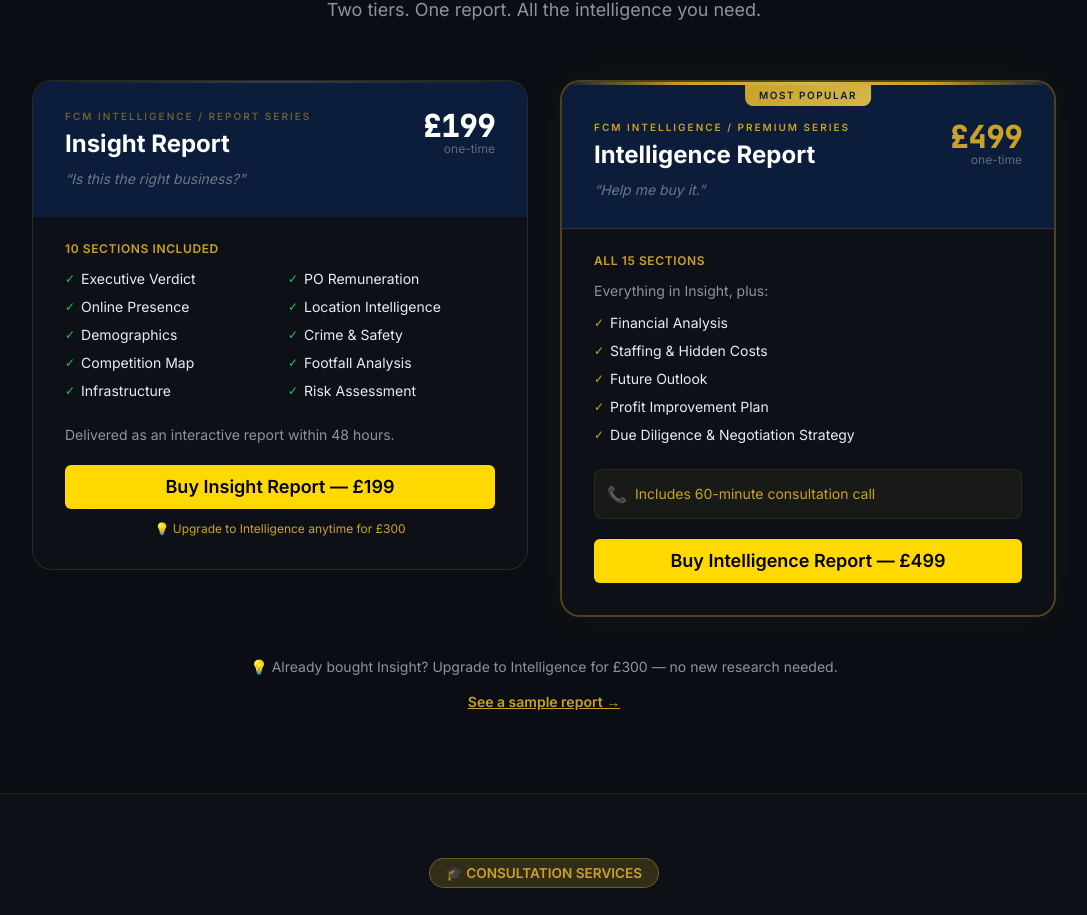
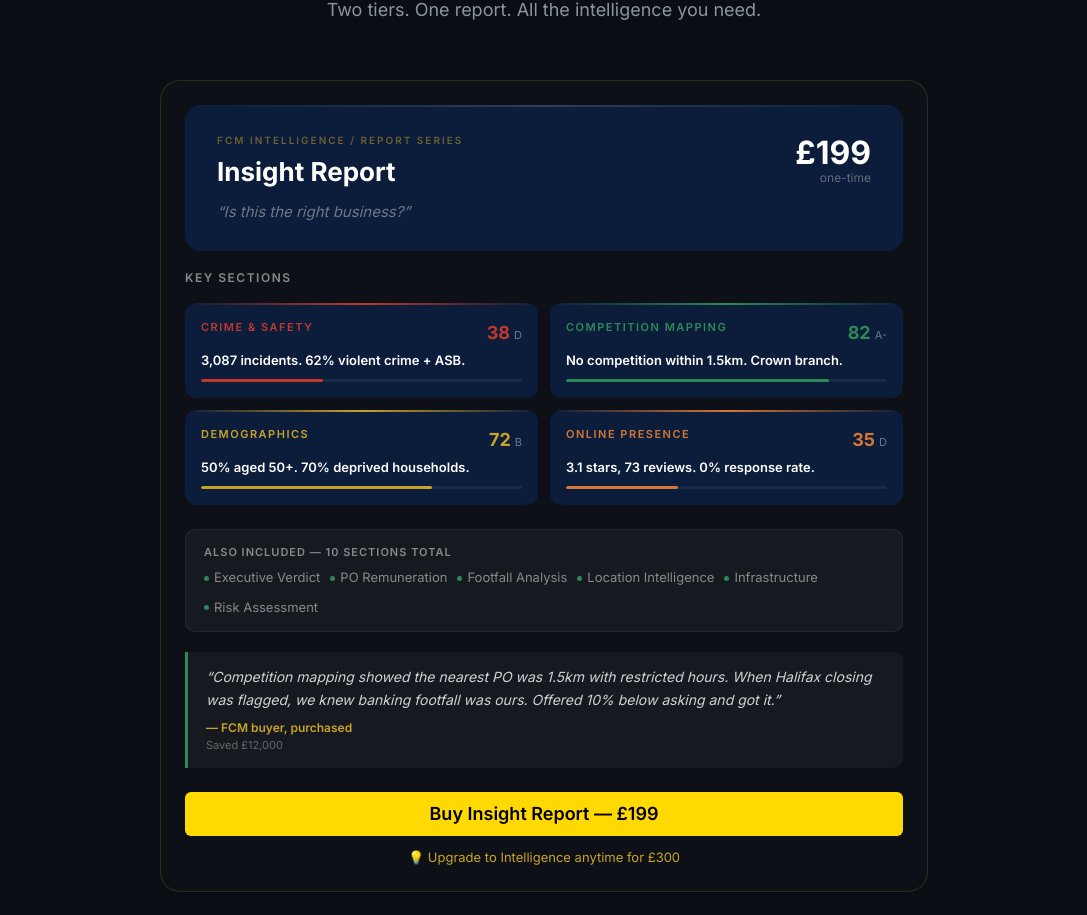
Before and after one commit to agentmicky23-collab/fcm-intelligence-reports, a Next.js app: page / in a window 1280 px wide. Shown: the part 4720-5635 px from the top of the page, without its empty margins (96-1183 px from the left). Built offline with nearby package versions, Linux system fonts and the light colour scheme.

Commit message:
Match homepage tier cards to /reports design

```diff
--- a/app/page.tsx
+++ b/app/page.tsx
@@ -389,7 +389,7 @@ export default function Home() {
         </div>
       </section>
 
-      {/* ═══════════════════════════ TWO-TIER PRICING (compact two-column) ═══════════════════════════ */}
+      {/* ═══════════════════════════ TWO-TIER PRICING — /reports tier card design ═══════════════════════════ */}
       <section className="py-20" id="report-tiers" style={{ background: '#0a0e14' }}>
         <div className="container mx-auto px-4">
           <div className="text-center mb-14">
@@ -399,135 +399,194 @@ export default function Home() {
             </p>
           </div>
 
-          <div className="grid grid-cols-1 md:grid-cols-2 gap-8 max-w-5xl mx-auto items-start">
-            {/* ── Insight Report — /reports tier card aesthetic ── */}
+          <div className="max-w-3xl mx-auto flex flex-col gap-10">
+
+            {/* ── INSIGHT REPORT — /reports tier card aesthetic (1px gold border) ── */}
             <div style={{
               border: '1px solid rgba(201,162,39,0.18)',
               borderRadius: 20,
-              overflow: 'hidden',
+              padding: 24,
               background: '#0d1117',
             }}>
+              {/* Header block — navy */}
               <div style={{
                 background: '#0B1D3A',
+                borderRadius: 16,
                 padding: '28px 32px',
+                marginBottom: 18,
                 position: 'relative',
                 overflow: 'hidden',
               }}>
                 <div style={{ position: 'absolute', top: 0, left: 0, right: 0, height: 2, background: 'linear-gradient(90deg, transparent, rgba(255,255,255,0.15), transparent)' }} />
-                <div className="flex items-center justify-between">
+                <div className="flex items-center justify-between flex-wrap gap-3">
                   <div>
-                    <div style={{ fontSize: 10, fontWeight: 600, color: 'rgba(201,162,39,0.5)', textTransform: 'uppercase', letterSpacing: 2, marginBottom: 4 }}>FCM Intelligence / Report series</div>
-                    <div className="text-2xl font-bold text-white">Insight Report</div>
+                    <div style={{ fontFamily: "'Inter', sans-serif", fontSize: 10, fontWeight: 600, color: 'rgba(201,162,39,0.5)', textTransform: 'uppercase', letterSpacing: 2, marginBottom: 4 }}>FCM Intelligence / Report series</div>
+                    <div style={{ fontFamily: "'Inter', sans-serif", fontSize: 26, fontWeight: 700, color: '#FFFFFF' }}>Insight Report</div>
                   </div>
                   <div style={{ textAlign: 'right' }}>
-                    <div className="font-mono text-3xl font-bold text-white" style={{ lineHeight: 1 }}>£199</div>
-                    <div className="text-xs" style={{ color: 'rgba(255,255,255,0.35)' }}>one-time</div>
+                    <div style={{ fontFamily: "'Inter', sans-serif", fontSize: 32, fontWeight: 700, color: '#FFFFFF', lineHeight: 1 }}>£199</div>
+                    <div style={{ fontFamily: "'Inter', sans-serif", fontSize: 12, color: 'rgba(255,255,255,0.35)' }}>one-time</div>
                   </div>
                 </div>
-                <div style={{ fontSize: 14, fontStyle: 'italic', color: 'rgba(255,255,255,0.4)', marginTop: 8 }}>
+                <div style={{ fontFamily: "'Inter', sans-serif", fontSize: 15, fontStyle: 'italic', color: 'rgba(255,255,255,0.4)', marginTop: 10 }}>
                   &ldquo;Is this the right business?&rdquo;
                 </div>
               </div>
 
-              <div style={{ padding: '24px 32px 32px' }}>
-                <p className="font-semibold text-xs mb-3 uppercase tracking-wider" style={{ color: '#c9a227' }}>10 sections included</p>
-                <div className="grid grid-cols-2 gap-x-4 gap-y-2 mb-6">
-                  {[
-                    'Executive Verdict',
-                    'PO Remuneration',
-                    'Online Presence',
-                    'Location Intelligence',
-                    'Demographics',
-                    'Crime & Safety',
-                    'Competition Map',
-                    'Footfall Analysis',
-                    'Infrastructure',
-                    'Risk Assessment',
-                  ].map((item) => (
-                    <div key={item} className="flex items-center gap-1.5 text-sm">
-                      <span style={{ color: '#22c55e', fontSize: 12 }}>✓</span>
-                      <span style={{ color: '#e6edf3' }}>{item}</span>
+              {/* Key sections */}
+              <div style={{ fontFamily: "'Inter', sans-serif", fontSize: 12, fontWeight: 600, color: '#888888', textTransform: 'uppercase', letterSpacing: 1.5, margin: '18px 0 16px' }}>Key sections</div>
+
+              <div className="grid grid-cols-1 sm:grid-cols-2 gap-3 mb-6">
+                {[
+                  { label: 'Crime & Safety', score: 38, grade: 'D', color: '#C0392B', headline: '3,087 incidents. 62% violent crime + ASB.' },
+                  { label: 'Competition Mapping', score: 82, grade: 'A-', color: '#2D8A56', headline: 'No competition within 1.5km. Crown branch.' },
+                  { label: 'Demographics', score: 72, grade: 'B', color: '#c9a227', headline: '50% aged 50+. 70% deprived households.' },
+                  { label: 'Online Presence', score: 35, grade: 'D', color: '#D47735', headline: '3.1 stars, 73 reviews. 0% response rate.' },
+                ].map((s) => (
+                  <div key={s.label} style={{ background: '#0B1D3A', borderRadius: 12, padding: 16, position: 'relative', overflow: 'hidden' }}>
+                    <div style={{ position: 'absolute', top: 0, left: 0, right: 0, height: 2, background: `linear-gradient(90deg, transparent, ${s.color}, transparent)` }} />
+                    <div style={{ display: 'flex', justifyContent: 'space-between', marginBottom: 6 }}>
+                      <span style={{ fontFamily: "'Inter', sans-serif", fontSize: 11, fontWeight: 600, color: s.color, textTransform: 'uppercase', letterSpacing: 1.5 }}>{s.label}</span>
+                      <span>
+                        <span style={{ fontFamily: "'Inter', sans-serif", fontSize: 18, fontWeight: 700, color: s.color }}>{s.score}</span>
+                        <span style={{ fontFamily: "'Inter', sans-serif", fontSize: 11, color: 'rgba(255,255,255,0.4)', marginLeft: 4 }}>{s.grade}</span>
+                      </span>
                     </div>
+                    <div style={{ fontFamily: "'Inter', sans-serif", fontSize: 13, fontWeight: 600, color: '#FFFFFF', lineHeight: 1.3 }}>{s.headline}</div>
+                    <div style={{ height: 3, background: 'rgba(255,255,255,0.06)', borderRadius: 2, marginTop: 10, overflow: 'hidden' }}>
+                      <div style={{ width: `${s.score}%`, height: '100%', background: s.color, borderRadius: 2 }} />
+                    </div>
+                  </div>
+                ))}
+              </div>
+
+              {/* Also included */}
+              <div style={{ background: 'rgba(255,255,255,0.04)', borderRadius: 10, padding: '14px 18px', marginBottom: 20, border: '1px solid rgba(255,255,255,0.06)' }}>
+                <div style={{ fontFamily: "'Inter', sans-serif", fontSize: 11, fontWeight: 600, color: '#888888', textTransform: 'uppercase', letterSpacing: 1, marginBottom: 8 }}>Also included — 10 sections total</div>
+                <div style={{ display: 'flex', flexWrap: 'wrap', gap: 10 }}>
+                  {['Executive Verdict', 'PO Remuneration', 'Footfall Analysis', 'Location Intelligence', 'Infrastructure', 'Risk Assessment'].map((s) => (
+                    <span key={s} style={{ fontFamily: "'Inter', sans-serif", fontSize: 13, color: '#888888', display: 'flex', alignItems: 'center', gap: 5 }}>
+                      <span style={{ width: 5, height: 5, borderRadius: 3, background: '#2D8A56' }} /> {s}
+                    </span>
                   ))}
                 </div>
+              </div>
 
-                <p className="text-sm mb-5" style={{ color: '#8b949e' }}>
-                  Delivered as an interactive report within 48 hours.
-                </p>
+              {/* Client quote */}
+              <div style={{ borderLeft: '3px solid #2D8A56', padding: '14px 18px', background: 'rgba(255,255,255,0.04)', borderRadius: '0 10px 10px 0', marginBottom: 24 }}>
+                <div style={{ fontFamily: "'Inter', sans-serif", fontSize: 14, fontStyle: 'italic', color: 'rgba(255,255,255,0.8)', lineHeight: 1.6, marginBottom: 8 }}>
+                  &ldquo;Competition mapping showed the nearest PO was 1.5km with restricted hours. When Halifax closing was flagged, we knew banking footfall was ours. Offered 10% below asking and got it.&rdquo;
+                </div>
+                <div style={{ fontFamily: "'Inter', sans-serif", fontSize: 12, fontWeight: 600, color: '#c9a227' }}>— FCM buyer, purchased</div>
+                <div style={{ fontFamily: "'Inter', sans-serif", fontSize: 11, color: '#666666' }}>Saved £12,000</div>
+              </div>
 
-                <BuyButton tier="insight" label="Buy Insight Report — £199" className="btn-primary w-full text-lg py-3" />
-                <p className="text-xs text-center mt-3" style={{ color: '#c9a227' }}>
-                  💡 Upgrade to Intelligence anytime for £300
-                </p>
-              </div>
+              {/* CTA */}
+              <BuyButton tier="insight" label="Buy Insight Report — £199" className="btn-primary w-full text-lg py-3" />
+              <p style={{ fontFamily: "'Inter', sans-serif", fontSize: 13, color: '#c9a227', textAlign: 'center', marginTop: 12 }}>
+                💡 Upgrade to Intelligence anytime for £300
+              </p>
             </div>
 
-            {/* ── Intelligence Report — /reports tier card aesthetic (gold border) ── */}
+            {/* ──────────── Divider ──────────── */}
+            <div style={{ display: 'flex', alignItems: 'center', gap: 16, padding: '0 20px' }}>
+              <div style={{ flex: 1, height: 1, background: 'linear-gradient(90deg, transparent, rgba(201,162,39,0.2), transparent)' }} />
+              <span style={{ fontFamily: "'Inter', sans-serif", fontSize: 11, fontWeight: 600, color: 'rgba(201,162,39,0.35)', textTransform: 'uppercase', letterSpacing: 2 }}>or go deeper</span>
+              <div style={{ flex: 1, height: 1, background: 'linear-gradient(90deg, transparent, rgba(201,162,39,0.2), transparent)' }} />
+            </div>
+
+            {/* ── INTELLIGENCE REPORT — /reports tier card aesthetic (2px gold border + glow) ── */}
             <div style={{
               border: '2px solid rgba(201,162,39,0.35)',
               borderRadius: 20,
-              overflow: 'hidden',
+              padding: 24,
               background: '#0d1117',
               boxShadow: '0 0 40px rgba(201,162,39,0.06)',
             }}>
+              {/* Header block — navy with gold accents */}
               <div style={{
                 background: '#0B1D3A',
+                borderRadius: 16,
                 padding: '28px 32px',
+                marginBottom: 18,
                 position: 'relative',
                 overflow: 'hidden',
-                borderBottom: '1.5px solid rgba(201,162,39,0.2)',
+                border: '1.5px solid rgba(201,162,39,0.2)',
               }}>
                 <div style={{ position: 'absolute', top: 0, left: 0, right: 0, height: 3, background: 'linear-gradient(90deg, transparent, #c9a227, #d4b84a, #c9a227, transparent)' }} />
-                <div style={{ position: 'absolute', top: 3, left: '50%', transform: 'translateX(-50%)', background: 'linear-gradient(135deg, #c9a227, #d4b84a)', color: '#0B1D3A', fontSize: 10, fontWeight: 600, padding: '3px 14px', borderRadius: '0 0 8px 8px', textTransform: 'uppercase', letterSpacing: 1.5 }}>Most popular</div>
-                <div className="flex items-center justify-between" style={{ marginTop: 10 }}>
+                <div style={{ position: 'absolute', top: 3, left: '50%', transform: 'translateX(-50%)', background: 'linear-gradient(135deg, #c9a227, #d4b84a)', color: '#0B1D3A', fontFamily: "'Inter', sans-serif", fontSize: 10, fontWeight: 600, padding: '3px 14px', borderRadius: '0 0 8px 8px', textTransform: 'uppercase', letterSpacing: 1.5 }}>Most popular</div>
+                <div className="flex items-center justify-between flex-wrap gap-3" style={{ marginTop: 10 }}>
                   <div>
-                    <div style={{ fontSize: 10, fontWeight: 600, color: '#c9a227', textTransform: 'uppercase', letterSpacing: 2, marginBottom: 4 }}>FCM Intelligence / Premium series</div>
-                    <div className="text-2xl font-bold text-white">Intelligence Report</div>
+                    <div style={{ fontFamily: "'Inter', sans-serif", fontSize: 10, fontWeight: 600, color: '#c9a227', textTransform: 'uppercase', letterSpacing: 2, marginBottom: 4 }}>FCM Intelligence / Premium series</div>
+                    <div style={{ fontFamily: "'Inter', sans-serif", fontSize: 26, fontWeight: 700, color: '#FFFFFF' }}>Intelligence Report</div>
                   </div>
                   <div style={{ textAlign: 'right' }}>
-                    <div className="font-mono text-3xl font-bold" style={{ color: '#c9a227', lineHeight: 1 }}>£499</div>
-                    <div className="text-xs" style={{ color: 'rgba(255,255,255,0.35)' }}>one-time</div>
+                    <div style={{ fontFamily: "'Inter', sans-serif", fontSize: 32, fontWeight: 700, color: '#c9a227', lineHeight: 1 }}>£499</div>
+                    <div style={{ fontFamily: "'Inter', sans-serif", fontSize: 12, color: 'rgba(255,255,255,0.35)' }}>one-time</div>
                   </div>
                 </div>
-                <div style={{ fontSize: 14, fontStyle: 'italic', color: 'rgba(255,255,255,0.4)', marginTop: 8 }}>
+                <div style={{ fontFamily: "'Inter', sans-serif", fontSize: 15, fontStyle: 'italic', color: 'rgba(255,255,255,0.4)', marginTop: 10 }}>
                   &ldquo;Help me buy it.&rdquo;
                 </div>
               </div>
 
-              <div style={{ padding: '24px 32px 32px' }}>
-                <p className="font-semibold text-xs mb-3 uppercase tracking-wider" style={{ color: '#c9a227' }}>All 15 sections</p>
-                <p className="text-sm mb-3" style={{ color: '#8b949e' }}>Everything in Insight, plus:</p>
-                <div className="space-y-2 mb-6">
-                  {[
-                    'Financial Analysis',
-                    'Staffing & Hidden Costs',
-                    'Future Outlook',
-                    'Profit Improvement Plan',
-                    'Due Diligence & Negotiation Strategy',
-                  ].map((item) => (
-                    <div key={item} className="flex items-center gap-1.5 text-sm">
-                      <span style={{ color: '#c9a227', fontSize: 12 }}>✓</span>
-                      <span style={{ color: '#e6edf3' }}>{item}</span>
-                    </div>
+              {/* Intelligence-exclusive sections */}
+              <div style={{ fontFamily: "'Inter', sans-serif", fontSize: 12, fontWeight: 600, color: '#888888', textTransform: 'uppercase', letterSpacing: 1.5, margin: '18px 0 16px' }}>Intelligence-exclusive sections</div>
+
+              <div className="grid grid-cols-1 sm:grid-cols-2 gap-3 mb-6">
+                {[
+                  { label: 'Due Diligence Pack', color: '#c9a227', headline: 'Every question. Every document. Walk in prepared.' },
+                  { label: 'Profit Improvement', color: '#c9a227', headline: 'Evidence-based actions with projected ROI.' },
+                  { label: 'Future Outlook', color: '#2D8A56', headline: '5-year outlook: planning, developments, trajectory.' },
+                  { label: 'Negotiation Strategy', color: '#c9a227', headline: 'Offer range + every question to ask the seller.' },
+                ].map((s) => (
+                  <div key={s.label} style={{ background: '#0B1D3A', borderRadius: 12, padding: 16, position: 'relative', overflow: 'hidden' }}>
+                    <div style={{ position: 'absolute', top: 0, left: 0, right: 0, height: 2, background: `linear-gradient(90deg, transparent, ${s.color}, transparent)` }} />
+                    <div style={{ fontFamily: "'Inter', sans-serif", fontSize: 11, fontWeight: 600, color: s.color, textTransform: 'uppercase', letterSpacing: 1.5, marginBottom: 8 }}>{s.label}</div>
+                    <div style={{ fontFamily: "'Inter', sans-serif", fontSize: 13, fontWeight: 600, color: '#FFFFFF', lineHeight: 1.3 }}>{s.headline}</div>
+                  </div>
+                ))}
+              </div>
+
+              {/* Also included */}
+              <div style={{ background: 'rgba(255,255,255,0.04)', borderRadius: 10, padding: '14px 18px', marginBottom: 14, border: '1px solid rgba(255,255,255,0.06)' }}>
+                <div style={{ fontFamily: "'Inter', sans-serif", fontSize: 11, fontWeight: 600, color: '#888888', textTransform: 'uppercase', letterSpacing: 1, marginBottom: 8 }}>Also included in Intelligence</div>
+                <div style={{ display: 'flex', flexWrap: 'wrap', gap: 10 }}>
+                  {['All 10 Insight sections', 'Financial Analysis', 'Staffing Costs', '60-min Consultation'].map((s) => (
+                    <span key={s} style={{ fontFamily: "'Inter', sans-serif", fontSize: 13, color: '#888888', display: 'flex', alignItems: 'center', gap: 5 }}>
+                      <span style={{ width: 5, height: 5, borderRadius: 3, background: '#c9a227' }} /> {s}
+                    </span>
                   ))}
                 </div>
+              </div>
 
-                <div className="flex items-center gap-2 mb-5 p-3 rounded-lg" style={{ background: 'rgba(201,162,39,0.06)', border: '1px solid rgba(201,162,39,0.12)' }}>
-                  <span>📞</span>
-                  <span className="text-sm" style={{ color: '#c9a227' }}>Includes 60-minute consultation call</span>
+              {/* Consultation call highlight */}
+              <div className="flex items-center gap-2 mb-5 p-3 rounded-lg" style={{ background: 'rgba(201,162,39,0.06)', border: '1px solid rgba(201,162,39,0.12)' }}>
+                <span>📞</span>
+                <span style={{ fontFamily: "'Inter', sans-serif", fontSize: 14, color: '#c9a227' }}>Includes 60-minute consultation call</span>
+              </div>
+
+              {/* Client quote */}
+              <div style={{ borderLeft: '3px solid #c9a227', padding: '14px 18px', background: 'rgba(255,255,255,0.04)', borderRadius: '0 10px 10px 0', marginBottom: 24 }}>
+                <div style={{ fontFamily: "'Inter', sans-serif", fontSize: 14, fontStyle: 'italic', color: 'rgba(255,255,255,0.8)', lineHeight: 1.6, marginBottom: 8 }}>
+                  &ldquo;I walked in holding 23 documents to request and 15 questions he wasn&apos;t expecting. His face said it all. We agreed £18,000 below asking that afternoon.&rdquo;
                 </div>
+                <div style={{ fontFamily: "'Inter', sans-serif", fontSize: 12, fontWeight: 600, color: '#c9a227' }}>— FCM Intelligence buyer</div>
+                <div style={{ fontFamily: "'Inter', sans-serif", fontSize: 11, color: '#666666' }}>Saved £18,000</div>
+              </div>
 
-                <BuyButton tier="intelligence" label="Buy Intelligence Report — £499" className="btn-primary w-full text-lg py-3" />
-              </div>
+              {/* CTA */}
+              <BuyButton tier="intelligence" label="Buy Intelligence Report — £499" className="btn-primary w-full text-lg py-3" />
+              <p style={{ fontFamily: "'Inter', sans-serif", fontSize: 14, color: '#888888', textAlign: 'center', marginTop: 14 }}>
+                Already bought Insight? Upgrade for <strong style={{ color: '#c9a227', fontWeight: 600 }}>£300</strong> — no new research needed.
+              </p>
             </div>
+
           </div>
 
           <div className="text-center mt-10">
-            <p className="text-sm mb-3" style={{ color: '#8b949e' }}>
-              💡 Already bought Insight? Upgrade to Intelligence for £300 — no new research needed.
-            </p>
             <Link href="/reports" className="text-sm font-semibold underline" style={{ color: '#c9a227' }}>
-              See a sample report →
+              See full report details →
             </Link>
           </div>
         </div>
```
